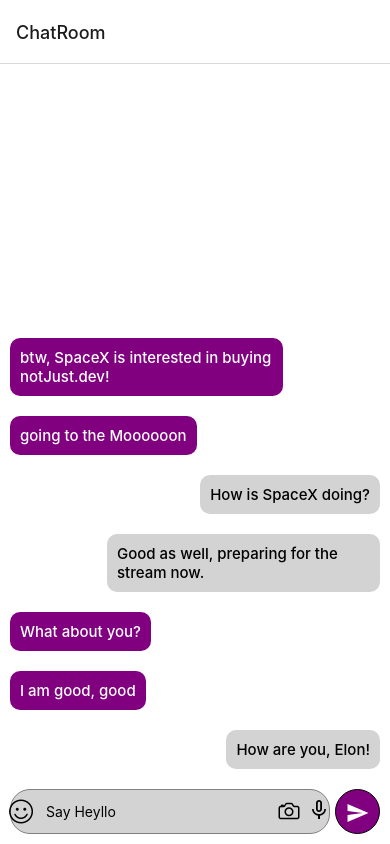
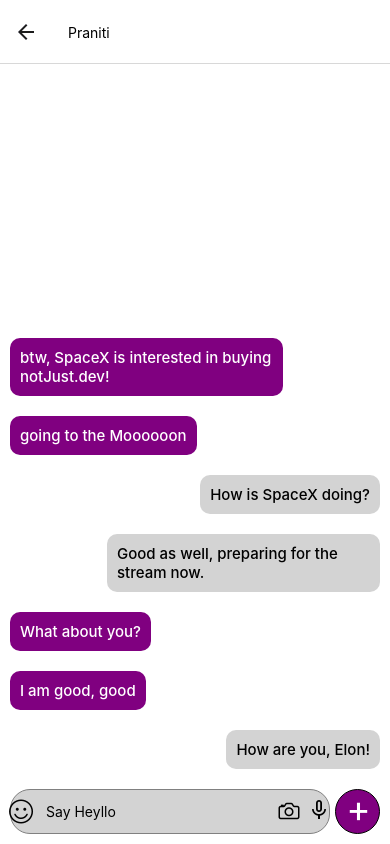
Before and after one commit to PranitiV/HEYLLO, a React Native app: screen /ChatRoom in a window 390 px wide. Built offline with nearby package versions, Linux system fonts and the light colour scheme; what expo-linking would draw is missing.

Commit message:
completed ui

```diff
--- a/components/ChatIcon/ChatIcon.tsx
+++ b/components/ChatIcon/ChatIcon.tsx
@@ -2,13 +2,23 @@
 import { Text, View, Image, TouchableOpacity } from 'react-native';
 import Users from "../../assets/dummy-data/Users";
 import { styles } from './styles'
+import { useNavigation } from "@react-navigation/core";
 
 export default function ChatIcon({ chatRoom }) {
     const user = chatRoom.users[1]
+
+    const navigation = useNavigation();
+
+    const navigating = () => {
+        navigation.navigate('ChatRoom', { id: chatRoom.id })
+    }
+
     return (
-        <View  style = {styles.imageHolder}>
-            <Image source={{ uri: user.imageUri }} style={styles.image} />
-            <Text style={styles.name}>{user.name}</Text>
-        </View>
+        <TouchableOpacity onPress = {navigating}>
+            <View style={styles.imageHolder}>
+                <Image source={{ uri: user.imageUri }} style={styles.image} />
+                <Text style={styles.name}>{user.name.split(' ')[0]}</Text>
+            </View>
+        </TouchableOpacity>
     )
 }
--- a/components/ChatItem/ChatItem.tsx
+++ b/components/ChatItem/ChatItem.tsx
@@ -1,12 +1,17 @@
 import React from "react";
 import { Text, View, Image, TouchableOpacity } from 'react-native';
-import Users from "../../assets/dummy-data/Users";
+import { useNavigation } from "@react-navigation/core";
 import { styles } from './styles'
 
 export default function ChatItem({ chatRoom }) {
   const user = chatRoom.users[1]
+
+  const navigation = useNavigation();
+  const onPress = () => {
+    navigation.navigate('ChatRoom', {id: chatRoom.id})
+  }
   return (
-    <TouchableOpacity>
+    <TouchableOpacity onPress = {onPress}>
       <View style={styles.container}>
         <Image source={{ uri: user.imageUri }} style={styles.image} />
         {chatRoom.newMessages != null ? <View style={styles.noOfMess}>
--- a/components/MessageInput/MessageInput.tsx
+++ b/components/MessageInput/MessageInput.tsx
@@ -1,5 +1,5 @@
-import { View, Text, StyleSheet, TextInput } from 'react-native'
-import React from 'react'
+import { View, Text, StyleSheet, TextInput, TouchableOpacity, KeyboardAvoidingView, Platform } from 'react-native'
+import React, { useState } from 'react'
 
 import { SimpleLineIcons } from '@expo/vector-icons';
 import { MaterialIcons } from '@expo/vector-icons';
@@ -7,26 +7,52 @@
 import { Ionicons } from '@expo/vector-icons';
 
 const MessageInput = () => {
+    const [message, setMessage] = useState('');
+
+    const sendMessage = () => {
+        setMessage('')
+        console.warn(message)
+    }
+
+    const onPlusClicked = () => {
+
+    }
+
+    const onPress = () => {
+        if (message) {
+            sendMessage();
+        } else {
+            onPlusClicked();
+        }
+    }
     return (
-        <View style={styles.root}>
+        <KeyboardAvoidingView style={styles.root}
+            behavior={Platform.OS === "ios" ? "padding" : "height"}
+            keyboardVerticalOffset = {100}>
             <View style={styles.inputContainer}>
                 <SimpleLineIcons name="emotsmile" size={24} color="black" style={styles.icon} />
 
                 <TextInput
                     style={styles.text}
                     placeholder='Say Heyllo'
-
+                    value={message}
+                    onChangeText={(newMessage) => setMessage(newMessage)}
                 />
 
-                <Ionicons name="camera-outline" size={24} color="black" style={styles.icon}/>
-                <MaterialCommunityIcons name="microphone-outline" size={24} color="black" style={styles.icon}/>
+                <Ionicons name="camera-outline" size={24} color="black" style={styles.icon} />
+                <MaterialCommunityIcons name="microphone-outline" size={24} color="black" style={styles.icon} />
             </View>
-            <View style={styles.buttonContainer}>
-                <Text style={styles.button}>
-                    <MaterialIcons name="send" size={24} color="white" />
-                </Text>
-            </View>
-        </View>
+            <TouchableOpacity onPress={onPress}>
+                <View style={styles.buttonContainer}>
+
+                    {message ? <MaterialIcons name="send" size={22} color="white" /> :
+                        <Text style={styles.button}>
+                            +
+                        </Text>}
+
+                </View>
+            </TouchableOpacity>
+        </KeyboardAvoidingView>
     )
 }
 
@@ -65,7 +91,9 @@
     },
     button: {
         color: 'white',
-        fontSize: 35,
+        fontSize: 37,
+        bottom: 3,
+        left: 1
     }
 })
 
--- a/components/Messages/Message.tsx
+++ b/components/Messages/Message.tsx
@@ -1,4 +1,4 @@
-import React from 'react';
+import React, {useState} from 'react';
 import { View, Text, StyleSheet } from 'react-native'
 
 const myId = 'u1';
--- a/navigation/index.tsx
+++ b/navigation/index.tsx
@@ -9,7 +9,7 @@
 import { createNativeStackNavigator } from '@react-navigation/native-stack';
 import * as React from 'react';
 import { ColorSchemeName, Pressable } from 'react-native';
-
+import { Text, Image, View, useWindowDimensions } from 'react-native';
 import Colors from '../constants/Colors';
 import useColorScheme from '../hooks/useColorScheme';
 import ModalScreen from '../screens/ModalScreen';
@@ -17,6 +17,7 @@
 import TabOneScreen from '../screens/HomeScreen';
 import TabTwoScreen from '../screens/TabTwoScreen';
 import ChatRoomScreen from '../screens/ChatRoomScreen';
+import HomeScreen from '../screens/HomeScreen'
 import { RootStackParamList, RootTabParamList, RootTabScreenProps } from '../types';
 import LinkingConfiguration from './LinkingConfiguration';
 
@@ -39,8 +40,14 @@
 function RootNavigator() {
   return (
     <Stack.Navigator>
-      <Stack.Screen name="ChatRoom" component={ChatRoomScreen} options={{ headerShown: true }} />
-      <Stack.Screen name="Root" component={BottomTabNavigator} options={{ headerShown: false }} />
+      <Stack.Screen
+        name="H E Y L L O"
+        component={HomeScreen}
+        options={{ headerShown: true, headerTitle: HomeHeader }} />
+      <Stack.Screen
+      name="ChatRoom"
+      component={ChatRoomScreen}
+      options={{ headerShown: true, headerTitle: ChatRoomHeader, headerBackTitle: 'Home', title: "name"}} />
       <Stack.Screen name="NotFound" component={NotFoundScreen} options={{ title: 'Oops!' }} />
     </Stack.Navigator>
   );
@@ -104,3 +111,38 @@
 }) {
   return <FontAwesome size={30} style={{ marginBottom: -3 }} {...props} />;
 }
+
+const HomeHeader = (props) => {
+  return (
+    <View style={{
+      flexDirection: 'row',
+      alignItems: 'center',
+      justifyContent: 'center',
+      flex: 1,
+    }}>
+
+      {/* <Image source={
+        { uri: 'https://notjustdev-dummy.s3.us-east-2.amazonaws.com/avatars/jeff.jpeg' }}
+        style={{
+          width: 30,
+          height: 30,
+          borderRadius: 30,
+        }} /> */}
+
+      <Text style={{
+        fontSize: 18,
+        fontWeight: 'bold'
+      }}>H E Y L L O</Text>
+    </View>
+  )
+}
+
+const ChatRoomHeader = (props) => {
+
+  return (
+    <View>
+      <Text>{props.children}</Text>
+    </View>
+
+  )
+}
--- a/screens/ChatRoomScreen.tsx
+++ b/screens/ChatRoomScreen.tsx
@@ -7,9 +7,13 @@
 import chatRoomData from '../assets/dummy-data/Chats';
 import MessageInput from '../components/MessageInput/MessageInput';
 
-
+import { useRoute, useNavigation } from '@react-navigation/core';
 
 export default function ChatRoomScreen() {
+    const route = useRoute();
+    const navigation = useNavigation();
+
+    navigation.setOptions({title: 'Praniti'})
     return (
         <SafeAreaView style = {styles.page}>
             <FlatList
```
